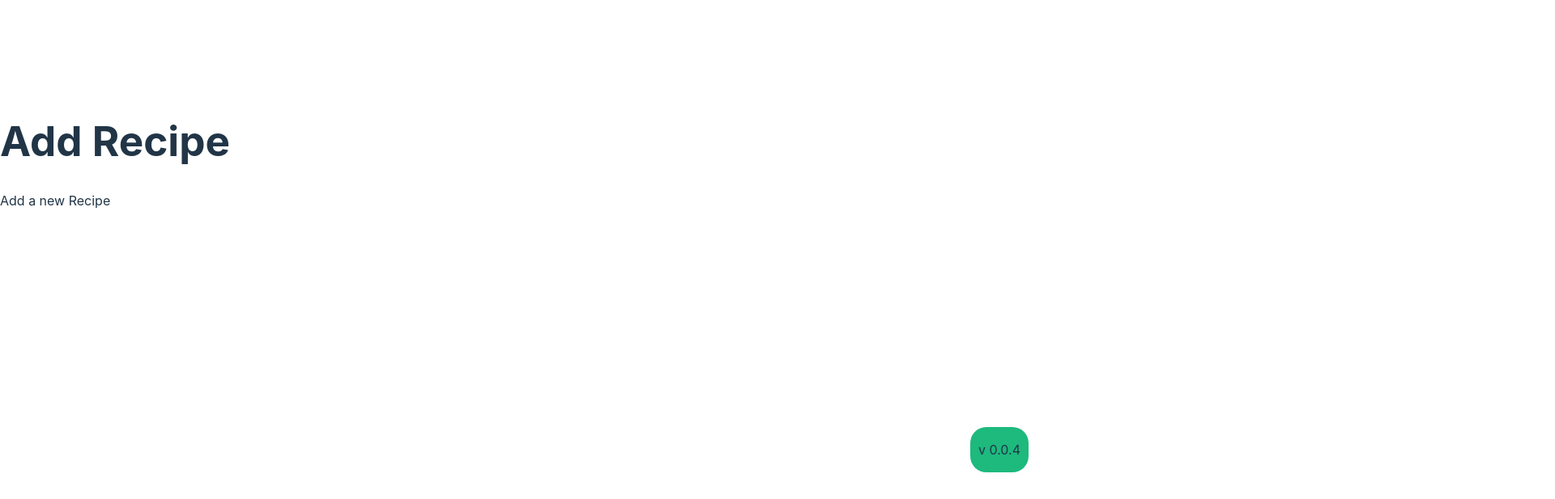
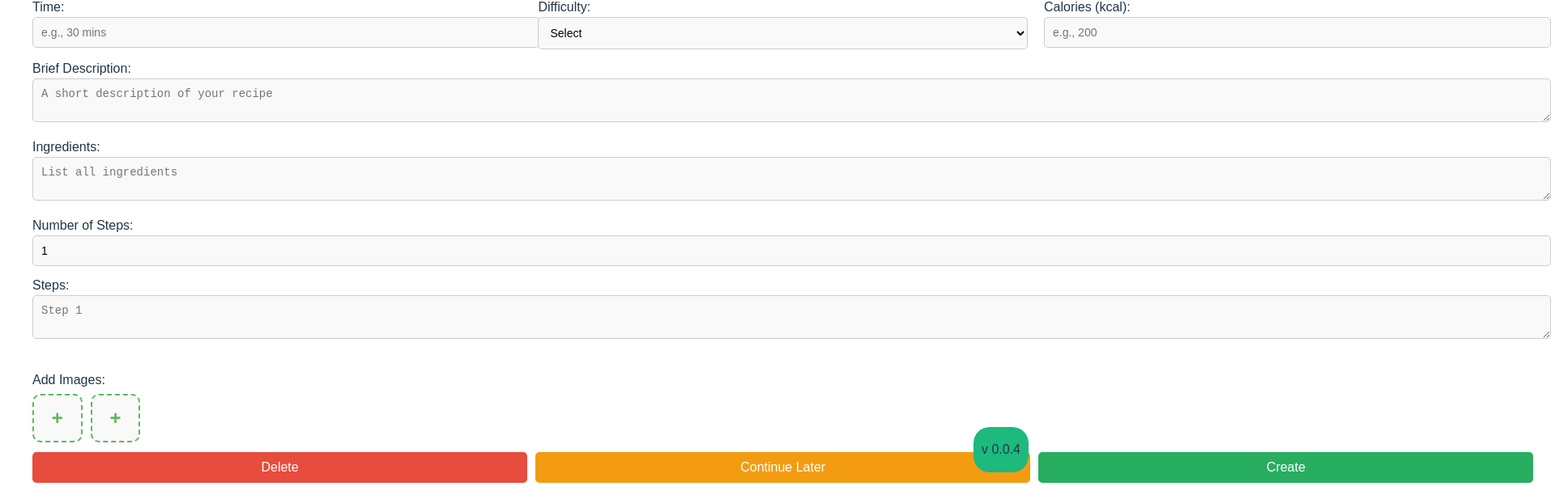
Before and after one commit to fpgsilva/TrackAndTaste, a React (Vite) app: page /#/AddRecipe in a window 1280 px wide. Shown: the part 206-823 px from the top of the page at 81% size, 1920 px wide, since content can reach past the window. Before the commit the page ends 800 px from the top, so only its background shows below. Built offline with nearby package versions, Linux system fonts and the light colour scheme; the HTML template or start-up script is replaced by a standard one.

Commit message:
Added add recipe screen not 100% complete complete

```diff
--- /dev/null
+++ b/src/Pages/AddRecipe.css
@@ -0,0 +1,155 @@
+/* General Styling */
+body {
+  font-family: 'Arial', sans-serif;
+  margin: 0;
+  padding: 0;
+  background: #f4f4f4;
+}
+
+/* Full-Screen Form */
+.add-recipe {
+  display: flex;
+  flex-direction: column;
+  width: 180%; /* Full width of the screen */
+  margin: 0; /* No outer margin */
+  padding: 20px 40px; /* Inner padding for spacing */
+  background: #ffffff;
+
+  animation: fadeIn 0.5s ease-in-out;
+}
+
+/* Title Styling */
+.add-recipe h1 {
+  text-align: center;
+  font-size: 28px;
+  margin-bottom: 20px;
+  color: #333;
+}
+
+/* Form Styling */
+.recipe-form {
+  display: flex;
+  flex-direction: column;
+  gap: 12px;
+  flex-grow: 1; /* Take up remaining space */
+}
+/* Recipe Details Full Row */
+.recipe-details {
+  display: flex;
+  gap: 20px;
+  flex-wrap: wrap;
+  justify-content: space-between;
+}
+
+.recipe-details label {
+  flex: 1;
+  min-width: 300px; /* Prevent fields from shrinking too much */
+  max-width: 100%; /* Allow fields to stretch */
+}
+
+/* Inputs Styling */
+.recipe-form input,
+.recipe-form select,
+.recipe-form textarea {
+  width: 100%;
+  padding: 10px;
+  font-size: 14px;
+  border: 1px solid #ccc;
+  border-radius: 5px;
+  background: #f9f9f9;
+  transition: border-color 0.3s;
+}
+
+.recipe-form input:focus,
+.recipe-form select:focus,
+.recipe-form textarea:focus {
+  border-color: #5cb85c;
+  outline: none;
+}
+
+textarea {
+  resize: vertical;
+}
+
+/* Add Images Section */
+.add-images {
+  display: flex;
+  flex-direction: column;
+  gap: 5px;
+  margin-top: 20px;
+}
+
+.add-images .image-buttons {
+  display: flex;
+  gap: 10px;
+}
+
+.add-images .add-image {
+  width: 60px;
+  height: 60px;
+  border: 2px dashed #5cb85c;
+  border-radius: 10px;
+  background: #f9f9f9;
+  font-size: 24px;
+  font-weight: bold;
+  color: #5cb85c;
+  cursor: pointer;
+  display: flex;
+  align-items: center;
+  justify-content: center;
+}
+
+/* Buttons Styling */
+.buttons {
+  display: flex;
+  justify-content: space-between;
+  gap: 10px;
+}
+
+.buttons .btn {
+  flex: 1;
+  padding: 10px;
+  border: none;
+  border-radius: 5px;
+  font-size: 16px;
+  cursor: pointer;
+  transition: all 0.3s ease;
+  text-align: center;
+  color: white;
+}
+
+.buttons .btn.delete {
+  background: #e74c3c;
+}
+
+.buttons .btn.delete:hover {
+  background: #c0392b;
+}
+
+.buttons .btn.continue {
+  background: #f39c12;
+}
+
+.buttons .btn.continue:hover {
+  background: #e67e22;
+}
+
+.buttons .btn.create {
+  background: #27ae60;
+}
+
+.buttons .btn.create:hover {
+  background: #2ecc71;
+}
+
+/* Animations */
+@keyframes fadeIn {
+  from {
+    opacity: 0;
+    transform: translateY(-10px);
+  }
+  to {
+    opacity: 1;
+    transform: translateY(0);
+  }
+}
--- a/src/Pages/AddRecipe.tsx
+++ b/src/Pages/AddRecipe.tsx
@@ -1,8 +1,206 @@
+import React, { useState } from "react";
+import { useNavigate } from "react-router-dom";
+import "./AddRecipe.css";
+
 export function AddRecipe() {
+  const navigate = useNavigate();
+  const [recipe, setRecipe] = useState({
+    title: "",
+    time: "",
+    difficulty: "",
+    calories: "",
+    description: "",
+    ingredients: "",
+    steps: [] as string[], // Store steps as an array of strings
+    stepCount: 1, // Number of steps (default to 1)
+  });
+
+  const handleChange = (
+    e: React.ChangeEvent<
+      HTMLInputElement | HTMLTextAreaElement | HTMLSelectElement
+    >
+  ) => {
+    const { name, value } = e.target;
+
+    // Update steps if stepCount changes
+    if (name === "stepCount") {
+      const stepCount = parseInt(value) || 1; // Ensure stepCount is at least 1
+      setRecipe({
+        ...recipe,
+        stepCount,
+        steps: Array(stepCount).fill(""), // Reset steps array to match step count
+      });
+    } else {
+      setRecipe({ ...recipe, [name]: value });
+    }
+  };
+
+  const handleStepChange = (index: number, value: string) => {
+    const steps = [...recipe.steps];
+    steps[index] = value;
+    setRecipe({ ...recipe, steps });
+  };
+
+  const handleCreate = () => {
+    alert("Recipe Created!"); // Update with modal or toast notification later
+  };
+
+  const handleContinueLater = () => {
+    alert("Recipe Saved for Later!");
+  };
+
+  const handleDelete = () => {
+    setRecipe({
+      title: "",
+      time: "",
+      difficulty: "",
+      calories: "",
+      description: "",
+      ingredients: "",
+      steps: [],
+      stepCount: 1,
+    });
+  };
+
   return (
-    <div>
-      <h1>Add Recipe</h1>
-      <p>Add a new Recipe</p>
+    <div className="add-recipe">
+      {/* Back button */}
+      <button className="back-button" onClick={() => navigate("/")}>
+        ← Back
+      </button>
+
+      <h1>Create New Recipe</h1>
+
+      <form className="recipe-form">
+        {/* Title */}
+        <label>
+          <span>Title:</span>
+          <input
+            type="text"
+            name="title"
+            value={recipe.title}
+            onChange={handleChange}
+            placeholder="Enter your recipe title"
+          />
+        </label>
+
+        {/* Recipe Details */}
+        <div className="recipe-details">
+          <label>
+            <span>Time:</span>
+            <input
+              type="text"
+              name="time"
+              value={recipe.time}
+              onChange={handleChange}
+              placeholder="e.g., 30 mins"
+            />
+          </label>
+          <label>
+            <span>Difficulty:</span>
+            <select
+              name="difficulty"
+              value={recipe.difficulty}
+              onChange={handleChange}
+            >
+              <option value="">Select</option>
+              <option value="easy">Easy</option>
+              <option value="medium">Medium</option>
+              <option value="hard">Hard</option>
+            </select>
+          </label>
+          <label>
+            <span>Calories (kcal):</span>
+            <input
+              type="number"
+              name="calories"
+              value={recipe.calories}
+              onChange={handleChange}
+              placeholder="e.g., 200"
+            />
+          </label>
+        </div>
+
+        {/* Brief Description */}
+        <label>
+          <span>Brief Description:</span>
+          <textarea
+            name="description"
+            value={recipe.description}
+            onChange={handleChange}
+            placeholder="A short description of your recipe"
+          ></textarea>
+        </label>
+
+        {/* Ingredients */}
+        <label>
+          <span>Ingredients:</span>
+          <textarea
+            name="ingredients"
+            value={recipe.ingredients}
+            onChange={handleChange}
+            placeholder="List all ingredients"
+          ></textarea>
+        </label>
+
+        {/* Number of Steps */}
+        <label>
+          <span>Number of Steps:</span>
+          <input
+            type="number"
+            name="stepCount"
+            min="1"
+            value={recipe.stepCount}
+            onChange={handleChange}
+            placeholder="e.g., 3"
+          />
+        </label>
+
+        {/* Steps */}
+        <div>
+          <span>Steps:</span>
+          {Array.from({ length: recipe.stepCount }).map((_, index) => (
+            <div key={index}>
+              <textarea
+                name={`step-${index}`}
+                value={recipe.steps[index] || ""}
+                onChange={(e) => handleStepChange(index, e.target.value)}
+                placeholder={`Step ${index + 1}`}
+              ></textarea>
+            </div>
+          ))}
+        </div>
+
+        {/* Add Images Section */}
+        <div className="add-images">
+          <span>Add Images:</span>
+          <div className="image-buttons">
+            <button type="button" className="add-image">
+              +
+            </button>
+            <button type="button" className="add-image">
+              +
+            </button>
+          </div>
+        </div>
+
+        {/* Buttons */}
+        <div className="buttons">
+          <button type="button" onClick={handleDelete} className="btn delete">
+            Delete
+          </button>
+          <button
+            type="button"
+            onClick={handleContinueLater}
+            className="btn continue"
+          >
+            Continue Later
+          </button>
+          <button type="button" onClick={handleCreate} className="btn create">
+            Create
+          </button>
+        </div>
+      </form>
     </div>
   );
 }
```
Also changed, not shown: src/components/Navbar.tsx (+43 -25 lines).
